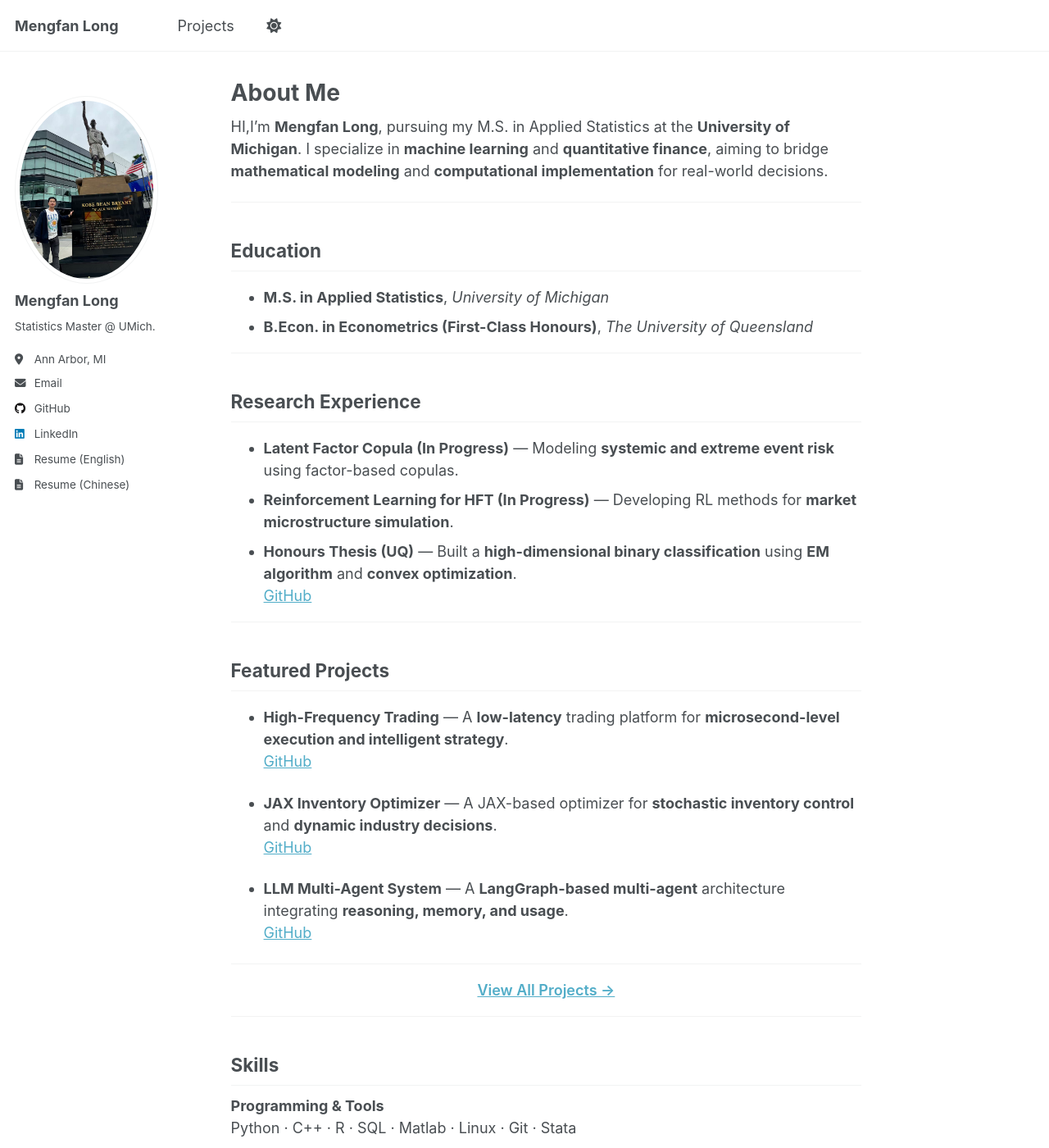
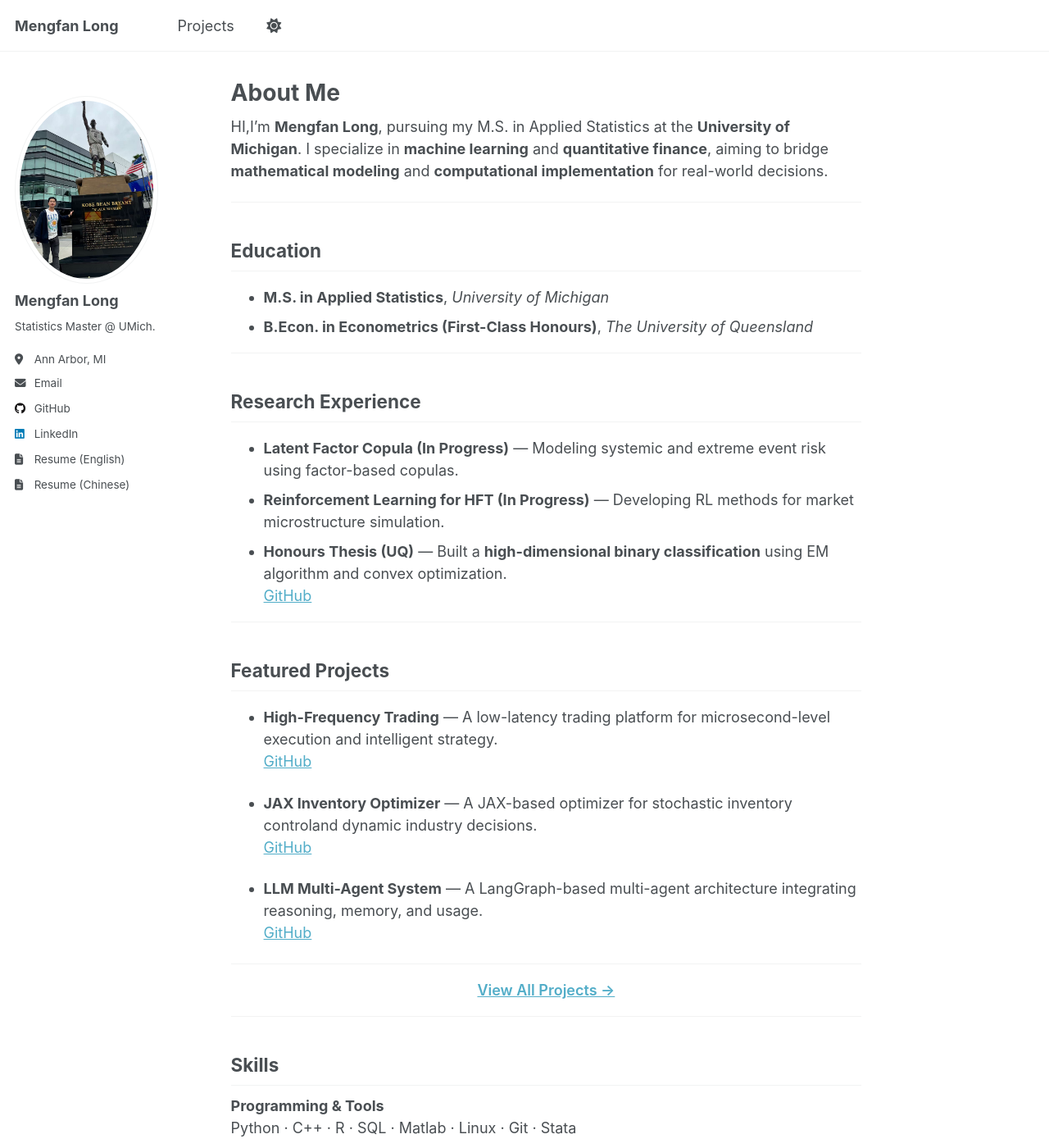
Before and after one commit to kevinlmf/kevinlmf.github.io, a Jekyll site: the page built from index.md, in a window 1280 px wide and 1400 px high. Shown: the whole window at 82% size. Built offline with Jekyll 4.4.1, drawn with Linux system fonts in a browser that asks for light colours; a script that is not in the unit is left out.

Commit message:
Refactor research and project descriptions for clarity
Removed unnecessary formatting and improved readability of research experience and featured projects sections.

```diff
--- a/index.md
+++ b/index.md
@@ -20,22 +20,22 @@ HI,I’m **Mengfan Long**, pursuing my M.S. in Applied Statistics at the **Unive
 
 ## Research Experience
 
-- **Latent Factor Copula (In Progress)** — Modeling **systemic and extreme event risk** using factor-based copulas.
-- **Reinforcement Learning for HFT (In Progress)** — Developing RL methods for **market microstructure simulation**.
-- **Honours Thesis (UQ)** — Built a **high-dimensional binary classification** using **EM algorithm** and **convex optimization**.
+- **Latent Factor Copula (In Progress)** — Modeling systemic and extreme event risk using factor-based copulas.
+- **Reinforcement Learning for HFT (In Progress)** — Developing RL methods for market microstructure simulation.
+- **Honours Thesis (UQ)** — Built a **high-dimensional binary classification** using EM algorithm and convex optimization.
   [GitHub](https://github.com/kevinlmf/High-dimension-Binary-Data-Classification)
 
 
 ---
 ## Featured Projects
 
-- **High-Frequency Trading** — A **low-latency** trading platform for **microsecond-level execution and intelligent strategy**.
+- **High-Frequency Trading** — A low-latency trading platform for microsecond-level execution and intelligent strategy.
 [GitHub](https://github.com/kevinlmf/HFT_Trading_System)
 
-- **JAX Inventory Optimizer** — A JAX-based optimizer for **stochastic inventory control** and **dynamic industry decisions**.
+- **JAX Inventory Optimizer** — A JAX-based optimizer for stochastic inventory controland dynamic industry decisions.
 [GitHub](https://github.com/kevinlmf/JAX_Inventory_Optimizer)
 
-- **LLM Multi-Agent System** — A **LangGraph-based multi-agent** architecture integrating **reasoning, memory, and usage**.
+- **LLM Multi-Agent System** — A LangGraph-based multi-agent architecture integrating reasoning, memory, and usage.
 [GitHub](https://github.com/kevinlmf/Multi-Agent-LLM-System)
 
 ---
```
